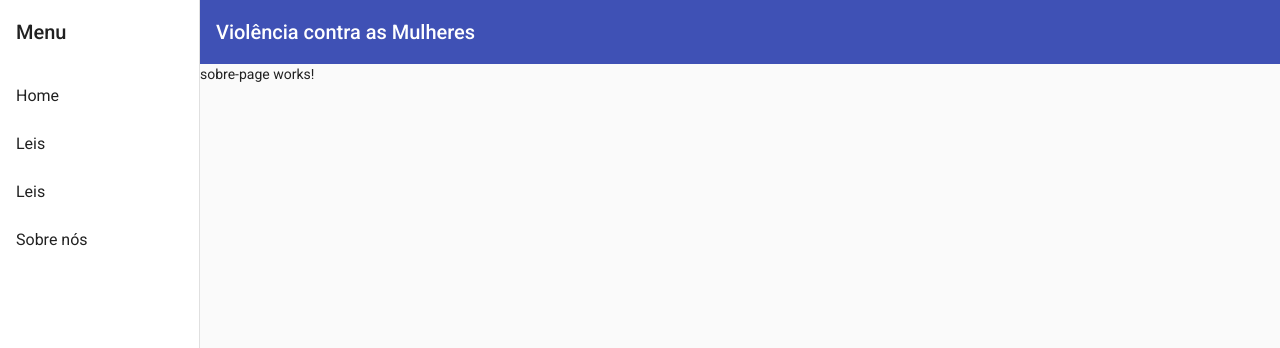
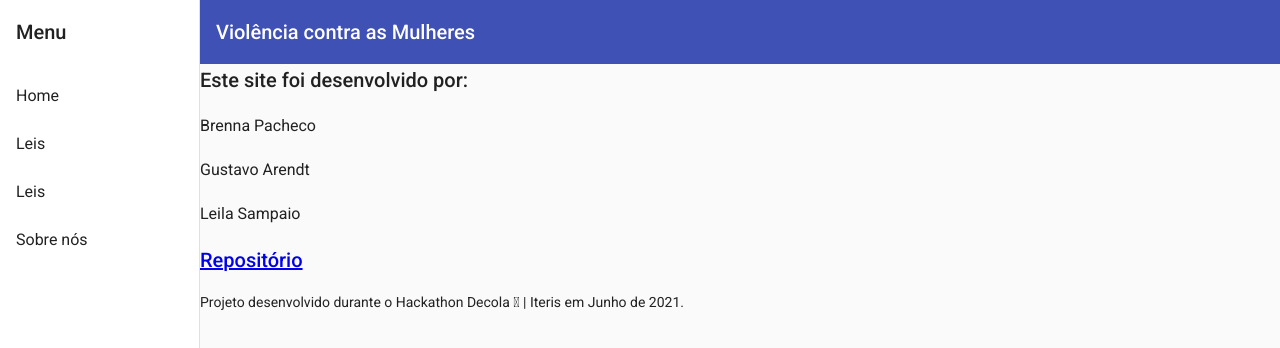
Before and after one commit to brennapacheco/IterisHackathon, an Angular app: page /sobre-page in a window 1280 px wide. Shown: the top 348 px of the page. Built offline with nearby package versions, Linux system fonts and the light colour scheme.

Commit message:
criando conteúdo para a página sobre

```diff
--- a/src/app/componentes/sobre-page/sobre-page.component.html
+++ b/src/app/componentes/sobre-page/sobre-page.component.html
@@ -1 +1,10 @@
-<p>sobre-page works!</p>
+<h2>Este site foi desenvolvido por:</h2>
+<div>
+  <h3>Brenna Pacheco</h3>
+  <h3>Gustavo Arendt</h3>
+  <h3>Leila Sampaio</h3>
+</div>
+
+<h2><a href="https://github.com/gustavoarendt/IterisHackathon">Repositório</a></h2>
+
+<p>Projeto desenvolvido durante o Hackathon Decola &#x1F680; | Iteris em Junho de 2021.</p>
```
